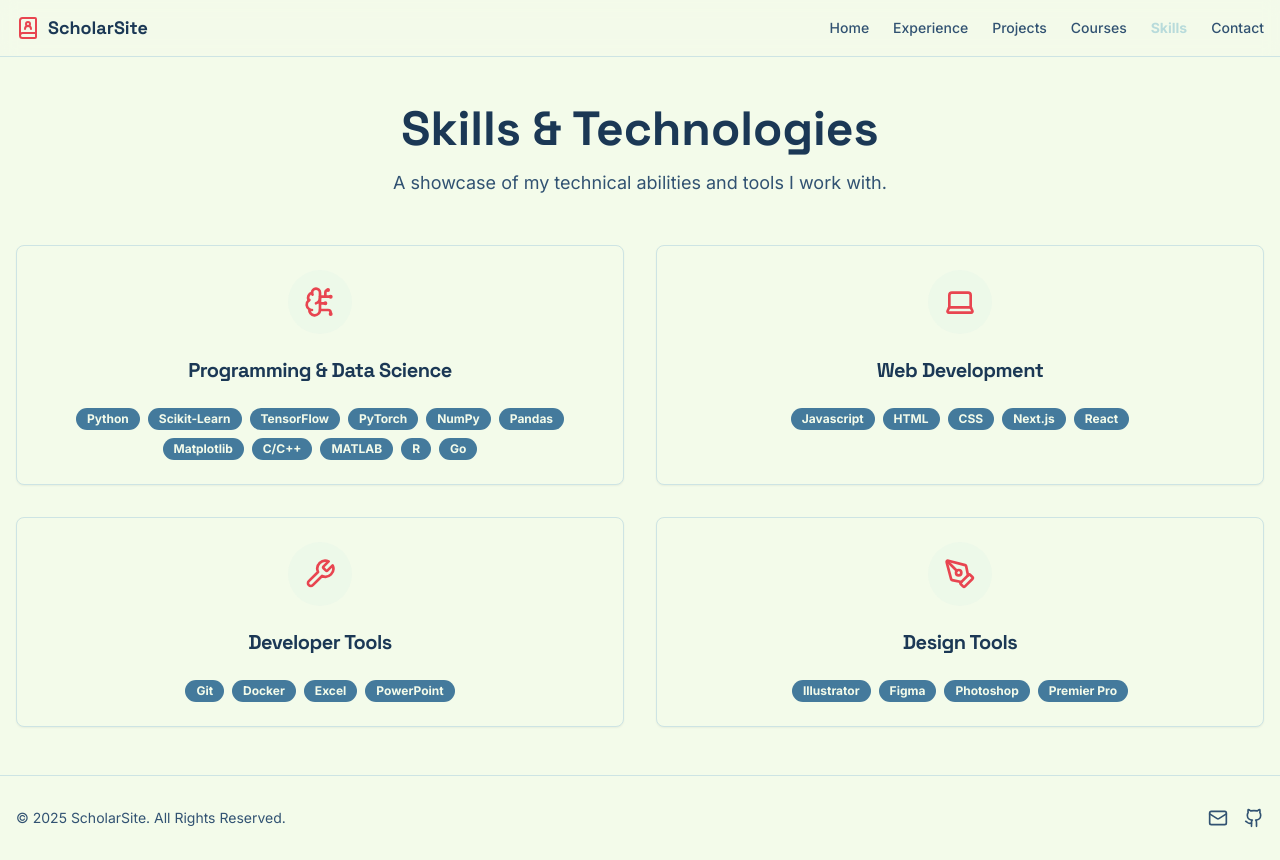
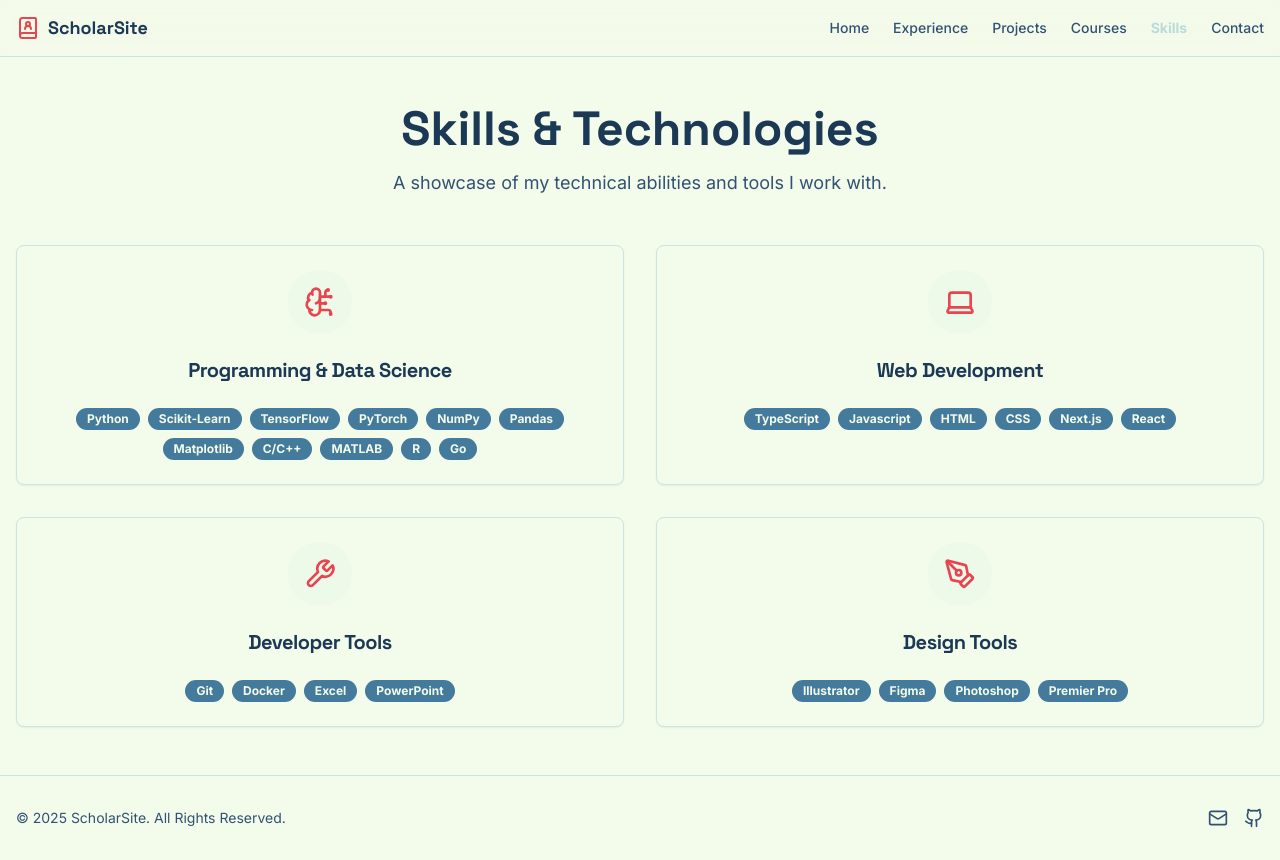
Before and after one commit to DearShervin/dearshervin.github.io, a Next.js app: page /studio/skills in a window 1280 px wide. Built offline with nearby package versions, Linux system fonts and the light colour scheme.

Commit message:
initial commit

```diff
--- a/src/app/skills/page.tsx
+++ b/src/app/skills/page.tsx
@@ -11,7 +11,7 @@
   {
     icon: <Laptop className="h-8 w-8 text-accent" />,
     title: "Web Development",
-    skills: ["Javascript", "HTML", "CSS", "Next.js", "React"],
+    skills: ["TypeScript", "Javascript", "HTML", "CSS", "Next.js", "React"],
   },
   {
     icon: <Wrench className="h-8 w-8 text-accent" />,
```
